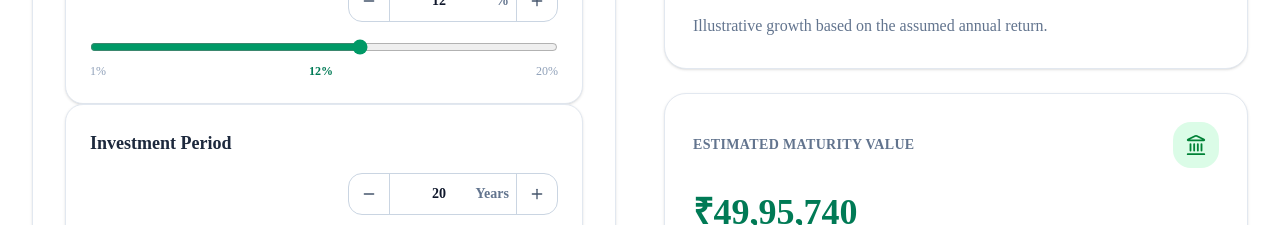
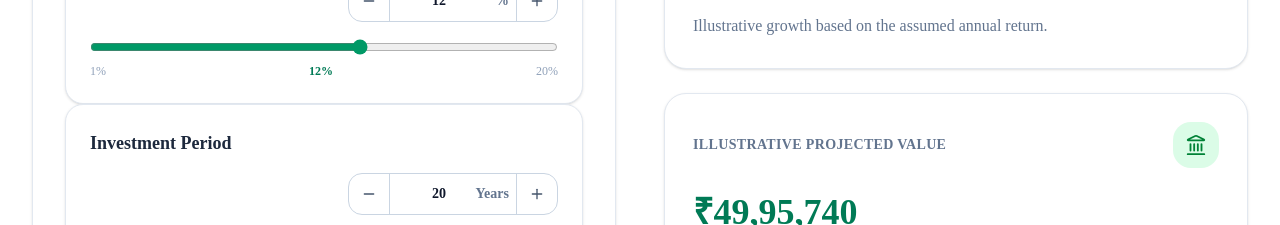
Before and after one commit to shivpawan007/LuxmiInvestCare, a Next.js app: page /calculators/sip in a window 1280 px wide. Shown: the part 860-1085 px from the top of the page. Built offline with nearby package versions, Linux system fonts and the light colour scheme.

Commit message:
Harden remaining compliance wording across public calculators

```diff
--- a/components/calculators/SIPCalculator.tsx
+++ b/components/calculators/SIPCalculator.tsx
@@ -139,7 +139,7 @@ export default function SIPCalculator() {
                         />
 
                         <SIPSummaryCard
-                            title="Estimated Maturity Value"
+                            title="Illustrative Projected Value"
                             value={formatCurrency(result.maturityValue)}
                             subtitle="Projected corpus at the end of your selected investment period."
                             icon={<Landmark size={22} />}
```
